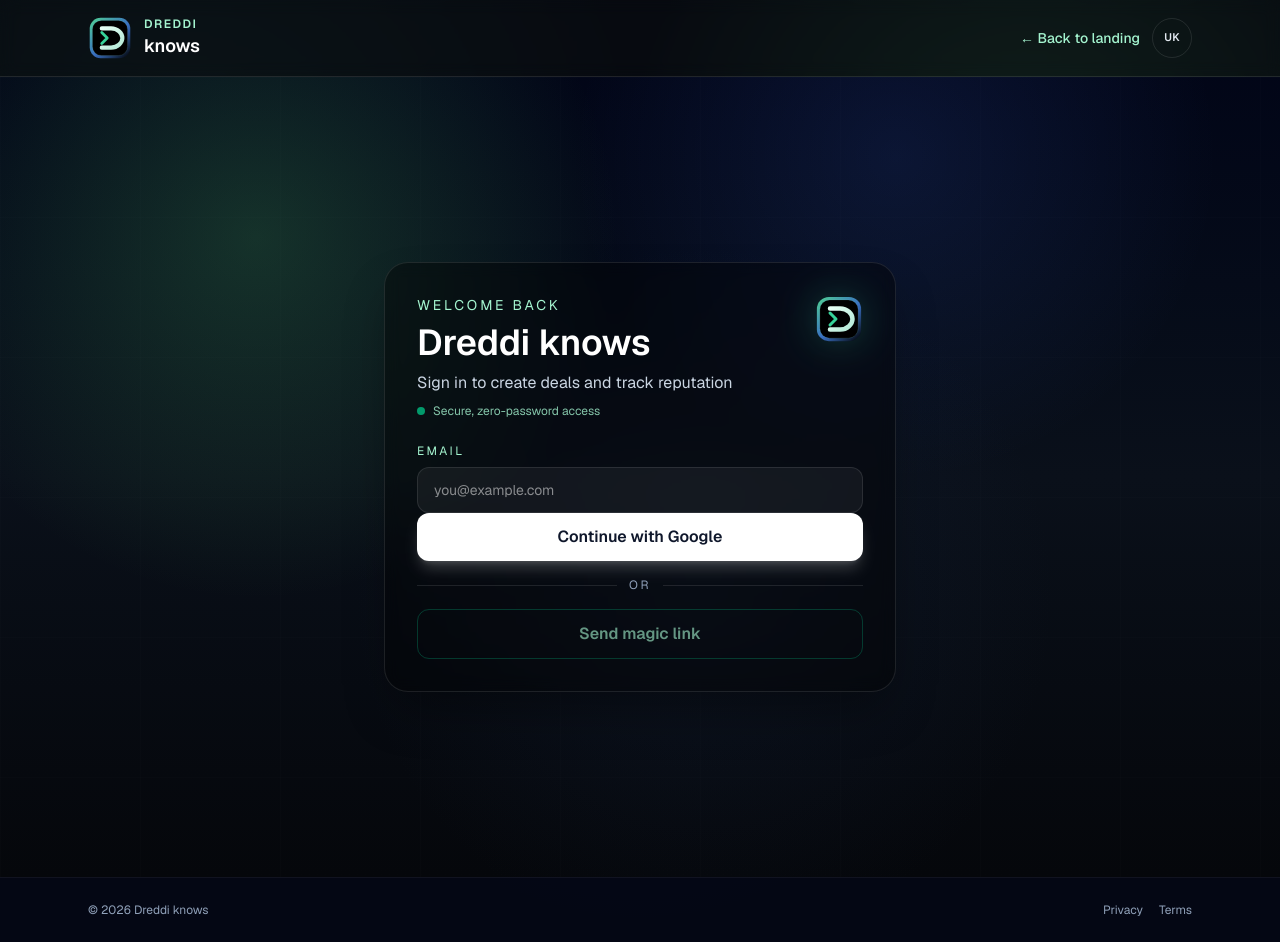
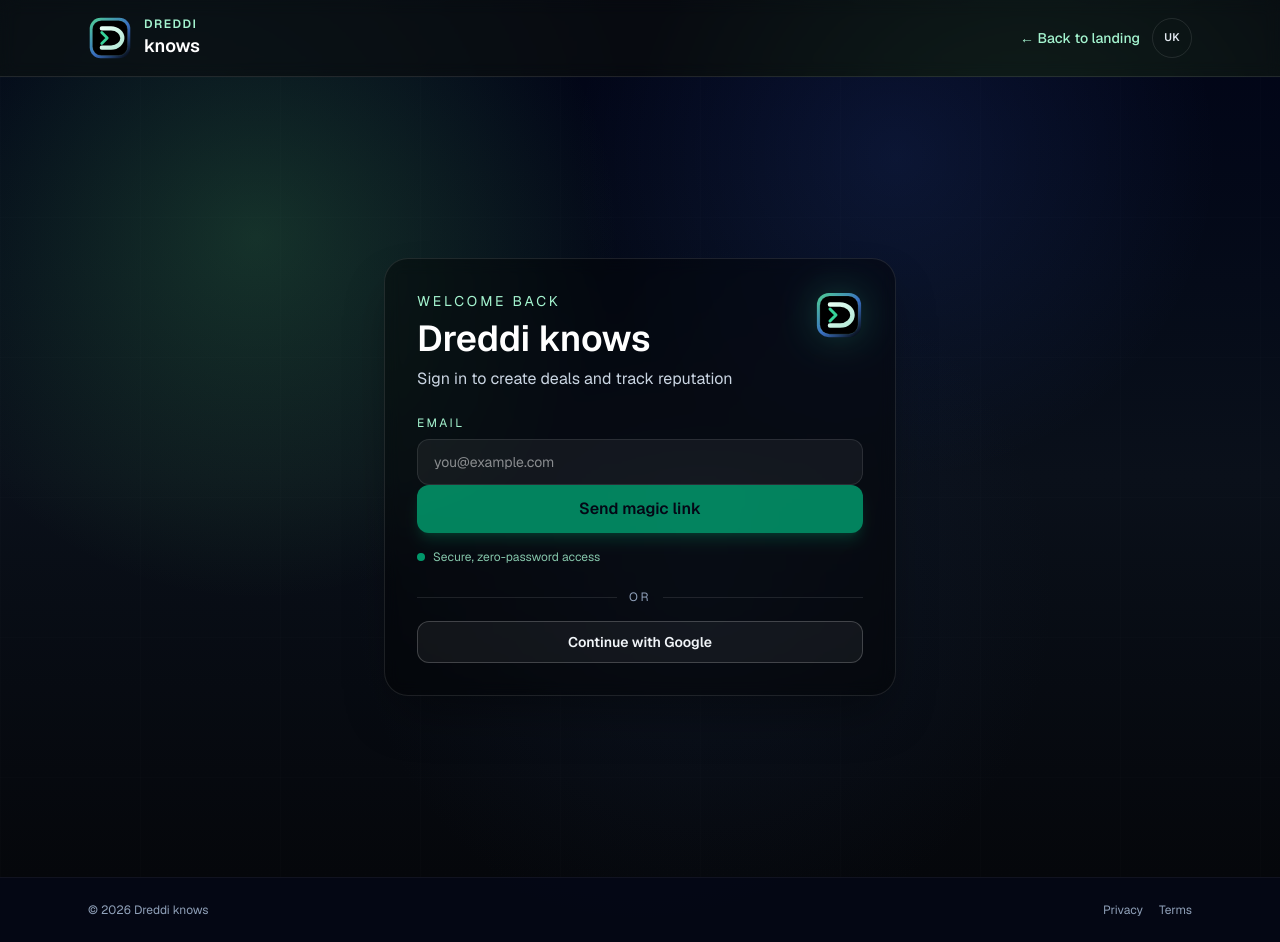
Before and after one commit to wanderwe/dreddi-mvp, a Next.js app: page /login in a window 1280 px wide. Built offline with nearby package versions, Linux system fonts and the light colour scheme; no server answers.

Commit message:
Adjust login CTA hierarchy

```diff
--- a/src/app/login/page.tsx
+++ b/src/app/login/page.tsx
@@ -95,10 +95,6 @@ export default function LoginPage() {
               <p className="text-slate-300">
                 {stripTrailingPeriod(t("auth.login.subtitle"))}
               </p>
-              <div className="flex items-center gap-2 text-xs text-emerald-200/80">
-                <span className="h-2 w-2 rounded-full bg-emerald-400/70" />
-                <span>{t("auth.login.secure")}</span>
-              </div>
             </div>
             <DreddiLogoMark className="h-12 w-12 drop-shadow-[0_0_18px_rgba(52,211,153,0.25)]" />
           </div>
@@ -117,27 +113,32 @@ export default function LoginPage() {
             </label>
 
             <button
-              onClick={signInWithGoogle}
-              disabled={oauthBusy}
-              className="flex w-full items-center justify-center gap-2 rounded-xl bg-white px-4 py-3 text-base font-semibold text-slate-900 shadow-lg shadow-white/20 transition hover:translate-y-[-1px] hover:shadow-white/30 disabled:translate-y-0 disabled:opacity-60"
+              onClick={sendMagicLink}
+              disabled={busy || !email || oauthBusy}
+              className="flex w-full items-center justify-center gap-2 rounded-xl bg-emerald-400 px-4 py-3 text-base font-semibold text-slate-950 shadow-lg shadow-emerald-500/30 transition hover:translate-y-[-1px] hover:bg-emerald-300 hover:shadow-emerald-400/40 disabled:translate-y-0 disabled:opacity-60"
             >
-              {oauthBusy
-                ? t("auth.login.googleSigningIn")
-                : t("auth.login.googleCta")}
+              {busy ? t("auth.login.sending") : t("auth.login.sendLink")}
             </button>
 
-            <div className="flex items-center gap-3 text-xs uppercase tracking-[0.2em] text-slate-400">
+            <div className="flex items-center gap-2 text-xs text-emerald-200/80">
+              <span className="h-2 w-2 rounded-full bg-emerald-400/70" />
+              <span>{t("auth.login.secure")}</span>
+            </div>
+
+            <div className="flex items-center gap-3 pt-2 text-xs uppercase tracking-[0.2em] text-slate-400">
               <span className="h-px flex-1 bg-white/10" />
               <span>{t("auth.login.or")}</span>
               <span className="h-px flex-1 bg-white/10" />
             </div>
 
             <button
-              onClick={sendMagicLink}
-              disabled={busy || !email || oauthBusy}
-              className="flex w-full items-center justify-center gap-2 rounded-xl border border-emerald-400/40 bg-transparent px-4 py-3 text-base font-semibold text-emerald-200 transition hover:border-emerald-300/70 hover:text-emerald-100 disabled:opacity-60"
+              onClick={signInWithGoogle}
+              disabled={oauthBusy}
+              className="flex w-full items-center justify-center gap-2 rounded-xl border border-white/20 bg-white/5 px-4 py-2.5 text-sm font-semibold text-slate-100 transition hover:border-white/40 hover:bg-white/10 disabled:opacity-60"
             >
-              {busy ? t("auth.login.sending") : t("auth.login.sendLink")}
+              {oauthBusy
+                ? t("auth.login.googleSigningIn")
+                : t("auth.login.googleCta")}
             </button>
 
             {sent && (
```
